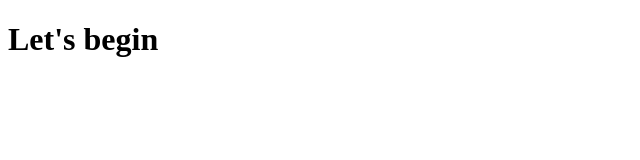
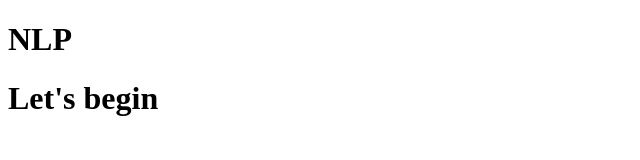
Before and after one commit to ckl03/ckl03.github.io, a plain HTML site: page index.html in a window 1280 px wide. Shown: the whole page, without its empty margins (0-640 px from the left). Drawn offline with Linux system fonts and the light colour scheme.

Commit message:
Update index.html

```diff
--- a/index.html
+++ b/index.html
@@ -1,6 +1,7 @@
 <!DOCTYPE html>
    <html>
       <body>
+         <h1> NLP</h1>
           <h1>Let's begin</h1>
       </body>
    </html>
```
